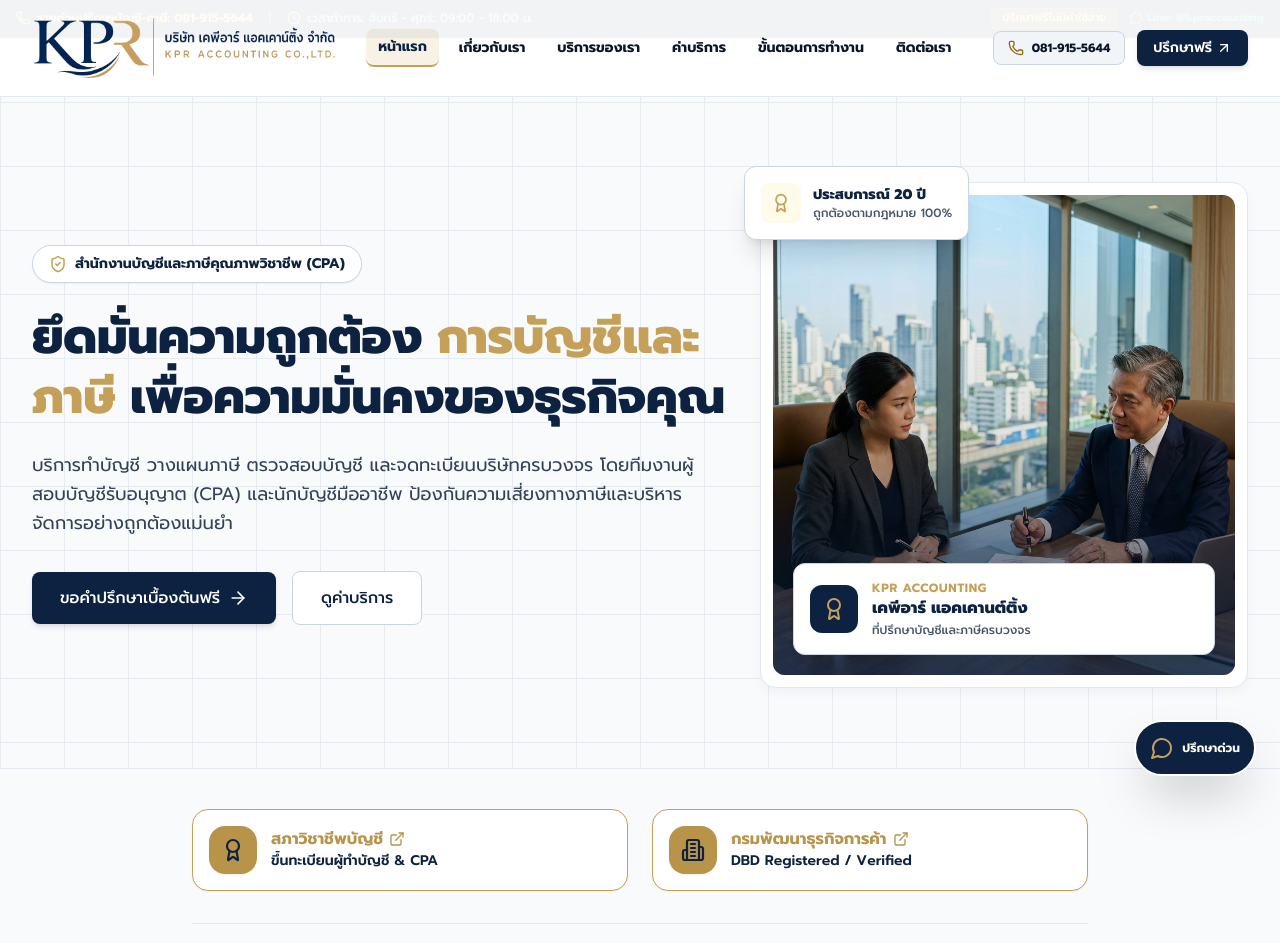
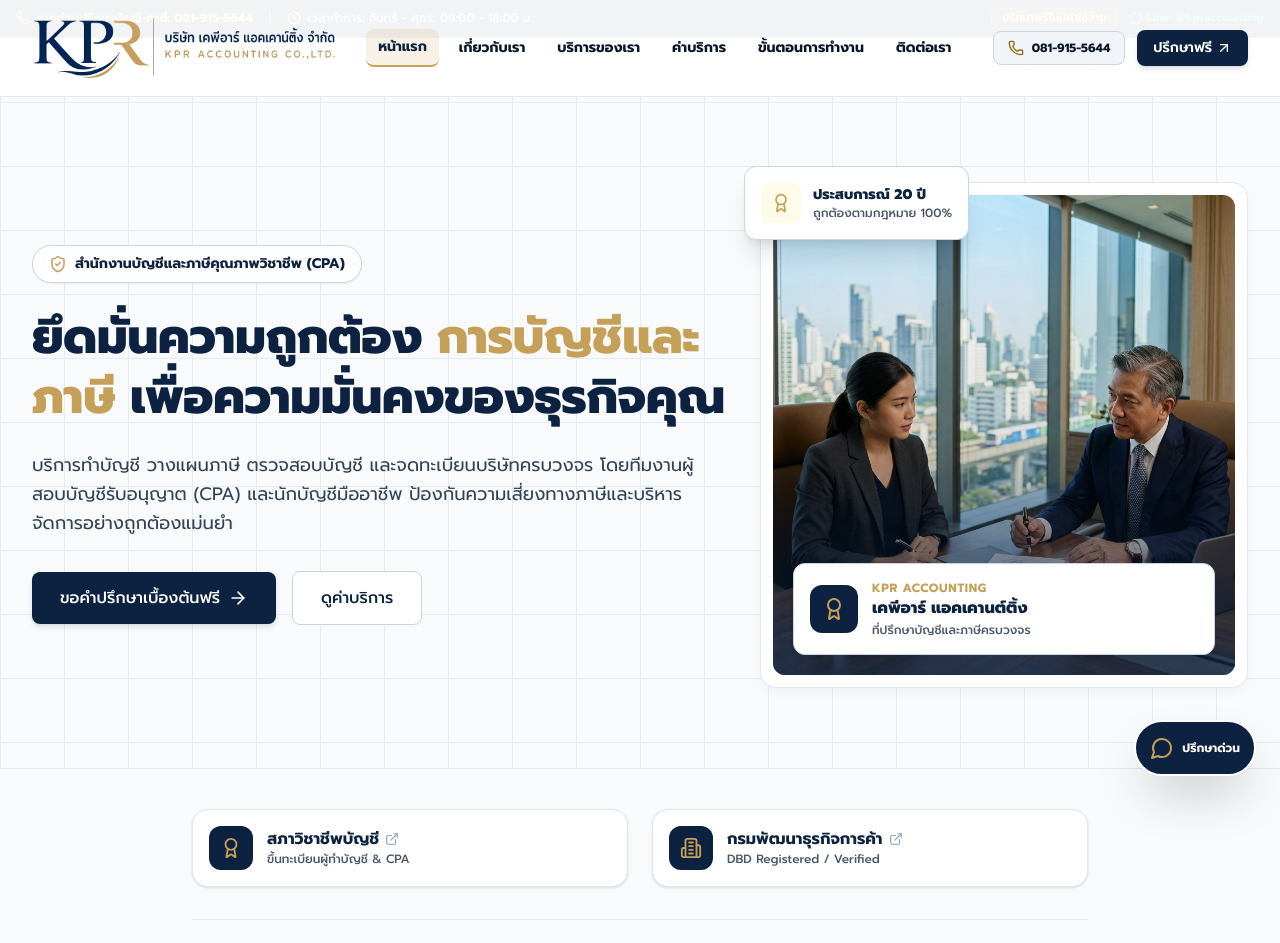
Before and after one commit to sadper102/KPR-Accounting, a Next.js app: page / in a window 1280 px wide. Shown: the top 943 px of the page. Built offline with nearby package versions, Linux system fonts and the light colour scheme; a web font is replaced by a local one.

Commit message:
style: revert TrustBar cards to original clean styling

```diff
--- a/src/components/TrustBar.tsx
+++ b/src/components/TrustBar.tsx
@@ -40,19 +40,19 @@ export default function TrustBar() {
               const IconComp = acc.icon;
               const content = (
                 <>
-                  <div className="w-12 h-12 rounded-2xl bg-[#B8934A] text-[#0D2240] flex items-center justify-center shrink-0 shadow-xs">
-                    <IconComp className="w-6 h-6 stroke-[2.2]" />
+                  <div className="w-11 h-11 rounded-xl bg-[#0D2240] text-[#C5A059] flex items-center justify-center shrink-0 shadow-inner group-hover:bg-[#C5A059] group-hover:text-[#0D2240] transition-colors duration-200">
+                    <IconComp className="w-5.5 h-5.5" />
                   </div>
                   <div className="min-w-0">
                     <div className="flex items-center gap-1.5">
-                      <div className="text-[#B8934A] font-bold text-sm sm:text-base leading-tight truncate">
+                      <div className="text-[#0D2240] font-bold text-sm sm:text-base leading-tight truncate group-hover:text-[#C5A059] transition-colors">
                         {acc.title}
                       </div>
                       {acc.href && (
-                        <ExternalLink className="w-4 h-4 text-[#B8934A] shrink-0" />
+                        <ExternalLink className="w-3.5 h-3.5 text-slate-400 group-hover:text-[#C5A059] shrink-0 transition-colors" />
                       )}
                     </div>
-                    <div className="text-[#0D2240] font-semibold text-xs sm:text-sm mt-0.5 truncate">
+                    <div className="text-[#475569] font-medium text-xs mt-0.5 truncate">
                       {acc.subtitle}
                     </div>
                   </div>
@@ -60,7 +60,7 @@ export default function TrustBar() {
               );
 
               const cardClasses =
-                "flex items-center gap-3.5 p-4 rounded-2xl bg-white border border-[#C5A059] shadow-xs hover:shadow-md transition-all duration-200 group";
+                "flex items-center gap-3.5 p-4 rounded-2xl bg-white border border-[#E2E8F0] shadow-sm hover:border-[#C5A059] hover:shadow-md transition-all duration-200 group";
 
               if (acc.href) {
                 return (
```
